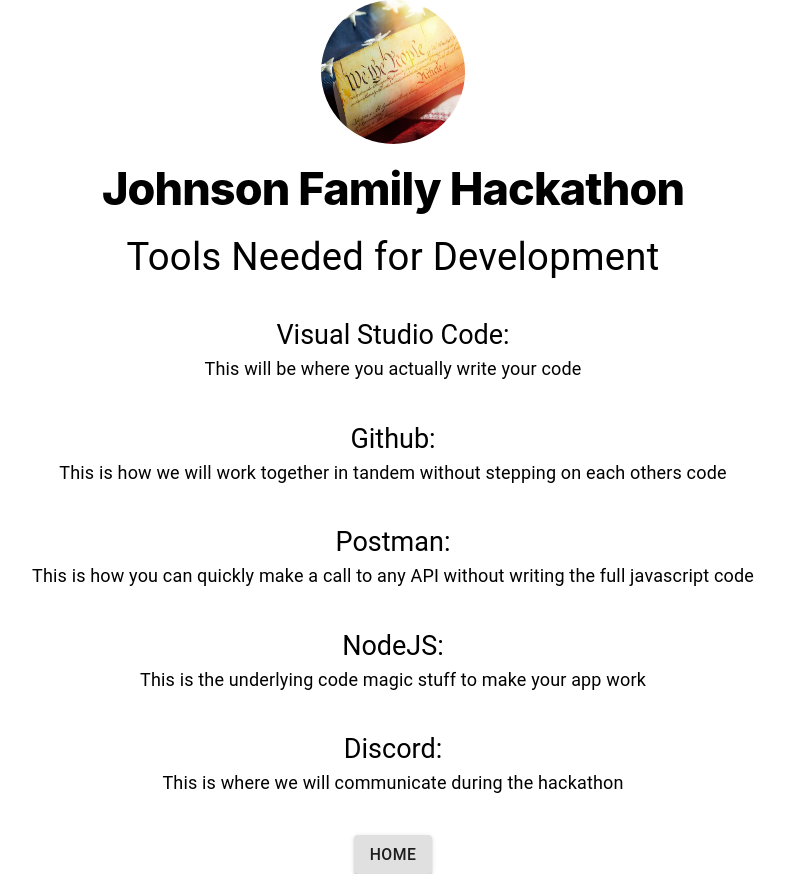
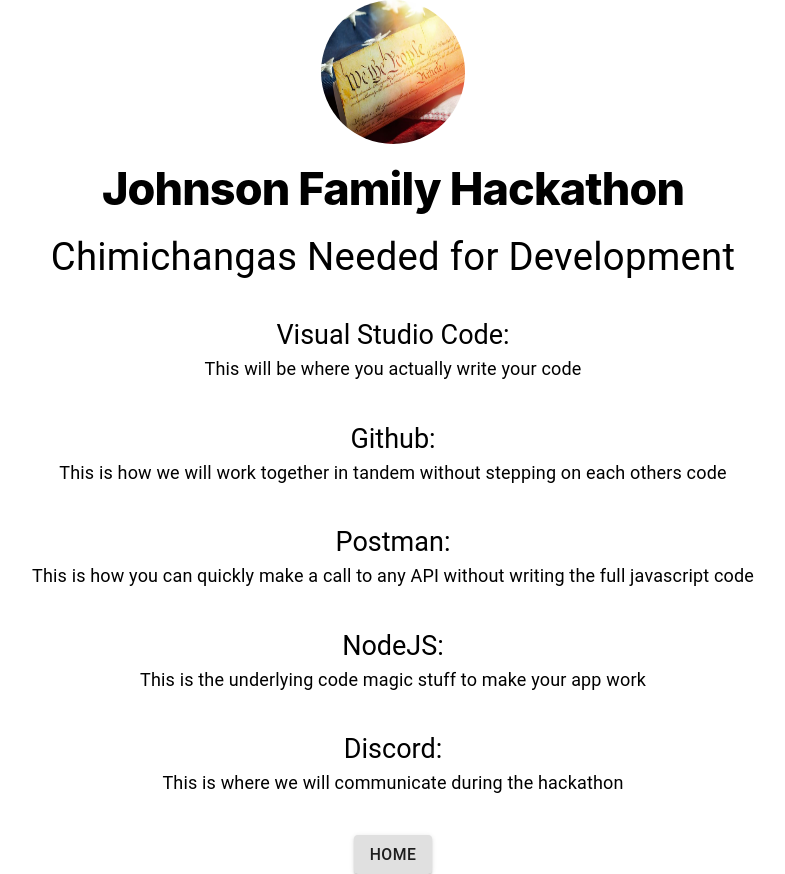
Before and after one commit to woody-the-wood/hackathon_project, a Next.js app: page /hackathon_tools/toolsNeeded in a window 1280 px wide. Shown: the whole page, without its empty margins (247-1032 px from the left). Built offline with nearby package versions, Linux system fonts and the light colour scheme.

Commit message:
Update toolsNeeded.js

```diff
--- a/pages/hackathon_tools/toolsNeeded.js
+++ b/pages/hackathon_tools/toolsNeeded.js
@@ -13,7 +13,7 @@
         <title>Tools Needed</title>
       </Head>
       <Box display="flex" flexDirection="column" justifyContent="center" alignItems="center">
-          <Typography variant="h4">Tools Needed for Development</Typography>
+          <Typography variant="h4">Chimichangas Needed for Development</Typography>
           <p></p>
           <Typography variant="h5">Visual Studio Code:</Typography>
           <Typography variant="subtitle1">This will be where you actually write your code</Typography>
```
